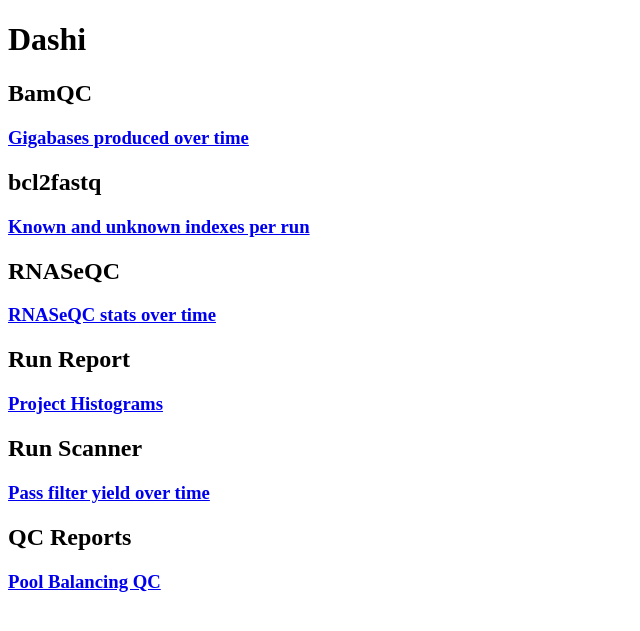
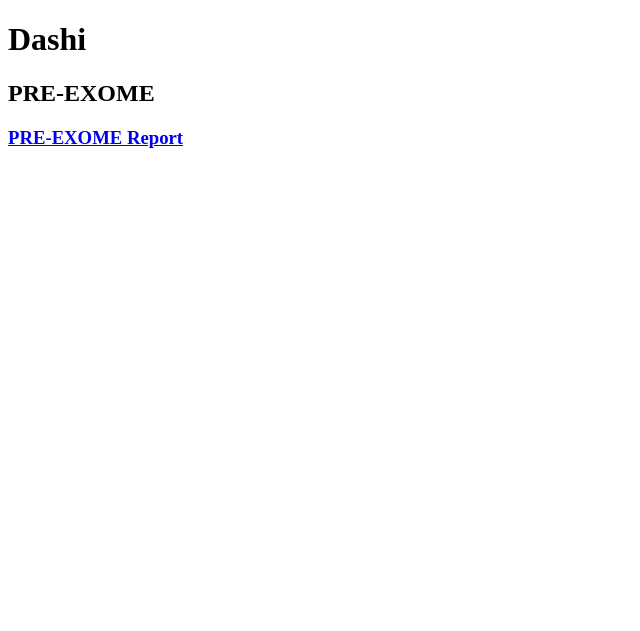
Before and after one commit to oicr-gsi/dashi, a Flask app: template application/templates/index.html in a window 1280 px wide. Shown: the top 631 px of the page, without its empty margins (0-640 px from the left). Run offline with Flask 3, Linux system fonts and the light colour scheme; the template is opened without the code that fills it, so the values that code supplies are empty; parts of the project's set-up code (start-up, migrations or seed data) failed here and were passed over.

Commit message:
Only display new pages

```diff
--- a/application/templates/index.html
+++ b/application/templates/index.html
@@ -5,23 +5,7 @@
 	</head>
 	<body>
 		<h1>Dashi</h1>
-		<h2>BamQC</h2>
-		<h3><a href="/bamqc/gbovertime">Gigabases produced over time</a></h3>
-		<!--<h3><a href="/bamqc/shiny">Shiny</a></h3>-->
-
-		<h2>bcl2fastq</h2>
-		<h3><a href="/bcl2fastq/indexinfo">Known and unknown indexes per run</a></h3>
-
-		<h2>RNASeQC</h2>
-		<h3><a href="/rnaseqc/over_time">RNASeQC stats over time</a></h3>
-
-		<h2>Run Report</h2>
-		<h3><a href="/runreport/proj_hist">Project Histograms</a></h3>
-
-		<h2>Run Scanner</h2>
-		<h3><a href="/runscanner/sum_over_time">Pass filter yield over time</a></h3>
-
-		<h2>QC Reports</h2>
-		<h3><a href="/pooling_qc">Pool Balancing QC</a></h3>
+		<h2>PRE-EXOME</h2>
+		<h3><a href="/preexome">PRE-EXOME Report</a></h3>
 	</body>
 </html>
```
Also changed, not shown: application/dash_application/pages.py (+7 -7 lines), 1 other file.
